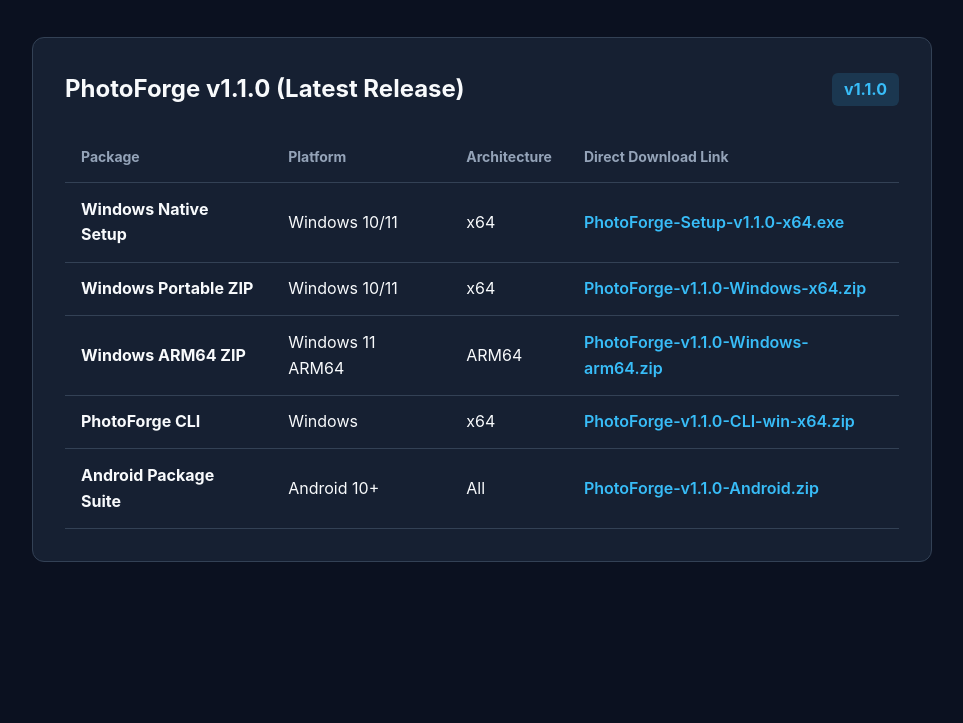
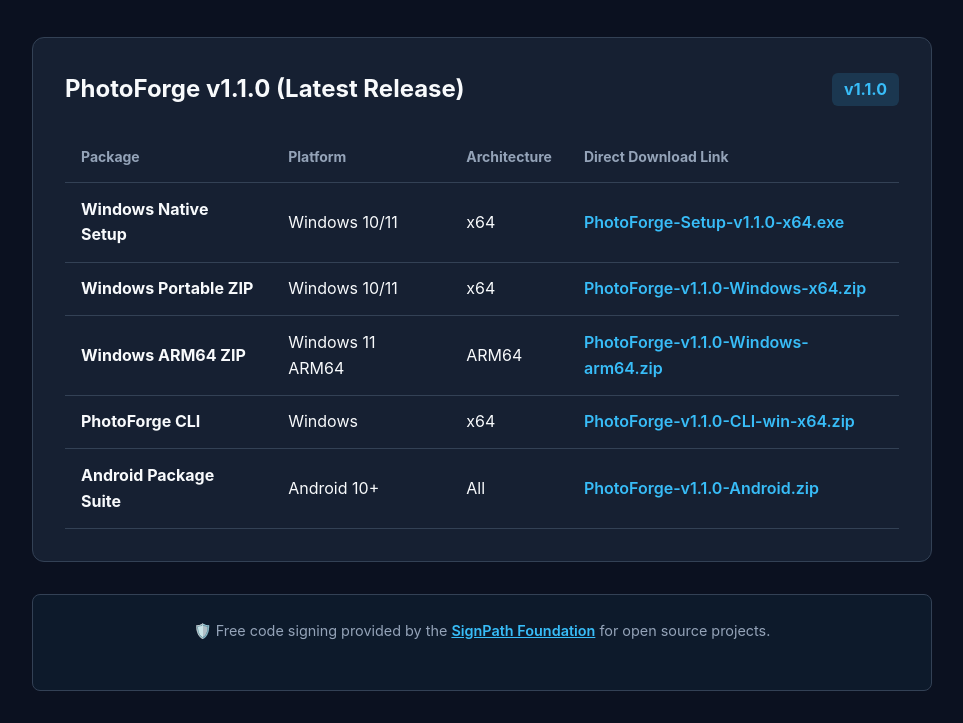
Before and after one commit to ramanacr/photo-forge, a plain HTML site: page website/downloads/index.html in a window 1280 px wide. Shown: the part 175-898 px from the top of the page, without its empty margins (158-1121 px from the left). Before the commit the page ends 801 px from the top, so only its background shows below. Drawn offline with Linux system fonts and the light colour scheme.

Commit message:
docs(downloads): add SignPath Foundation code signing attribution

```diff
--- a/website/downloads/index.html
+++ b/website/downloads/index.html
@@ -137,6 +137,10 @@
         </tbody>
       </table>
     </div>
+
+    <div style="margin-top: 2rem; padding: 1.5rem; background: rgba(56, 189, 248, 0.05); border: 1px solid var(--border); border-radius: 8px; text-align: center; font-size: 0.9rem; color: var(--text-muted);">
+      <p>🛡️ Free code signing provided by the <a href="https://signpath.org/" target="_blank" rel="noopener" style="color: var(--accent); font-weight: 600;">SignPath Foundation</a> for open source projects.</p>
+    </div>
   </div>
 </body>
 </html>
```
